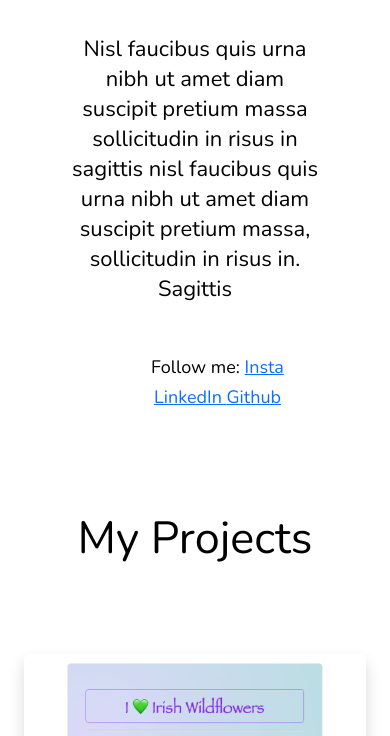
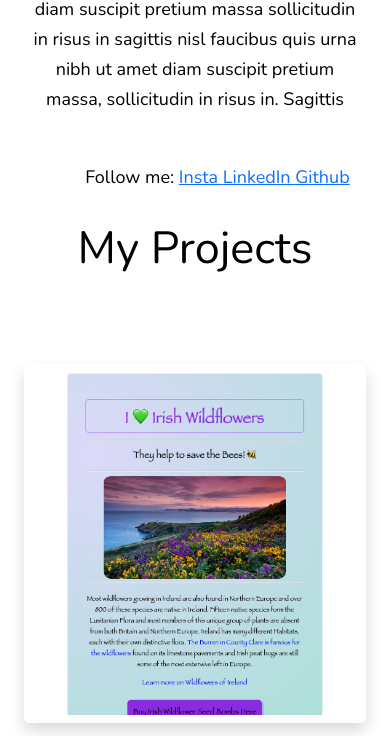
Before and after one commit to Raedillon333/Responsive-project, a plain HTML site: page index.html in a window 390 px wide. Shown: the part 557-1293 px from the top of the page. Drawn offline with nearby package versions, Linux system fonts and the light colour scheme.

Commit message:
centered about paragraph on max width

```diff
--- a/styles/portfolio.css
+++ b/styles/portfolio.css
@@ -139,9 +139,6 @@ p {
     line-height: 10px;
   }
 
-  .about-paragraph {
-    font-size: 18px;
-  }
   h2 {
     font-size: 45px;
     text-align: center;
@@ -158,9 +155,14 @@ p {
   .about-paragraph {
     text-align: center;
     margin: 0 auto;
-    font-size: 22px;
+    font-size: 18px;
     padding: 0;
     display: flex;
+    justify-content: center;
+  }
+
+  .about-description {
+    padding: 50px 20px;
     justify-content: center;
   }
   .primary-link {
```
